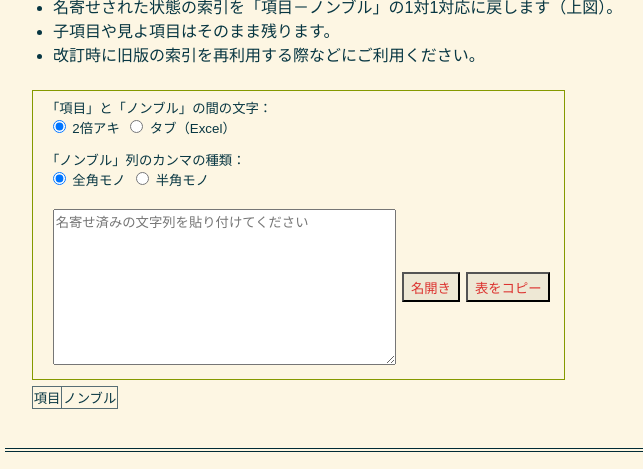
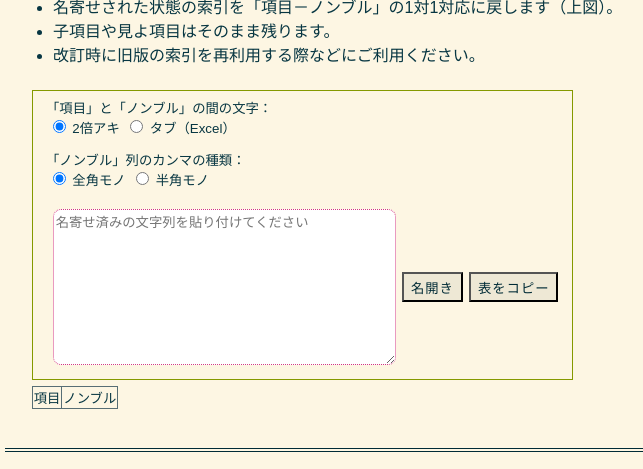
Before and after one commit to AWtnb/sakuin-tool, a PHP site: page / in a window 1280 px wide. Shown: the part 3975-4444 px from the top of the page, without its empty margins (185-828 px from the left). Run offline with PHP 8.4, Linux system fonts and the light colour scheme.

Commit message:
decorate textarea

```diff
--- a/style.css
+++ b/style.css
@@ -39,7 +39,8 @@ body {
     padding-bottom: .25em;
     text-decoration: none;
     background: #eee8d5;
-    color: #dc322f;
+    color: #002b36;
+    letter-spacing: 1px;
 }
 
 .inputarea {
@@ -62,6 +63,16 @@ body {
     align-items: center;
     margin-top: 0;
     margin-bottom: .5em;
+}
+.inputarea > .horizontal > form > textarea {
+    transition: 0.3s;
+    border: 1px dotted #d33682;
+    border-radius: 8px;
+}
+.inputarea > .horizontal > form > textarea:focus {
+    border: 1px solid #d33682;
+    outline: none;
+    box-shadow: 0 0 5px 1px rgba(211, 54, 130, 0.48);
 }
 .inputarea > .horizontal > form > textarea, input {
     margin-left: .5em;
```
